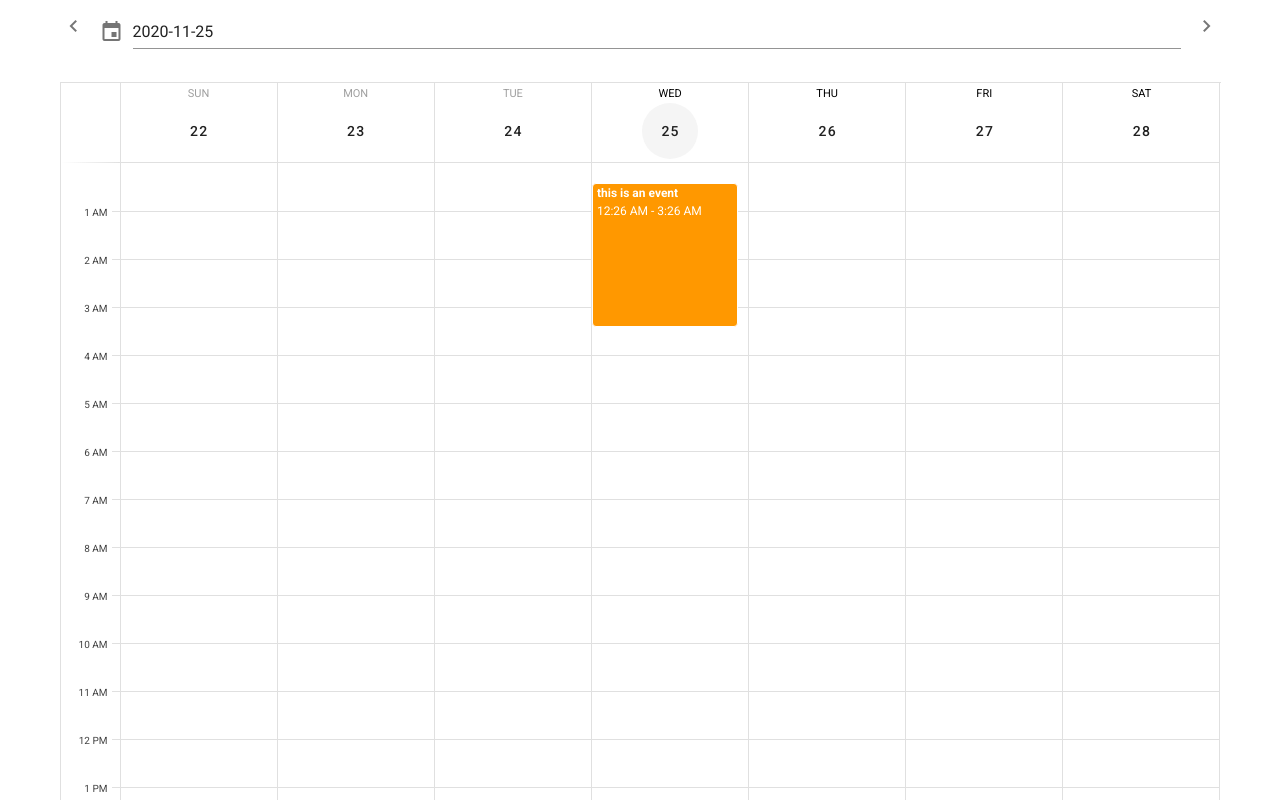
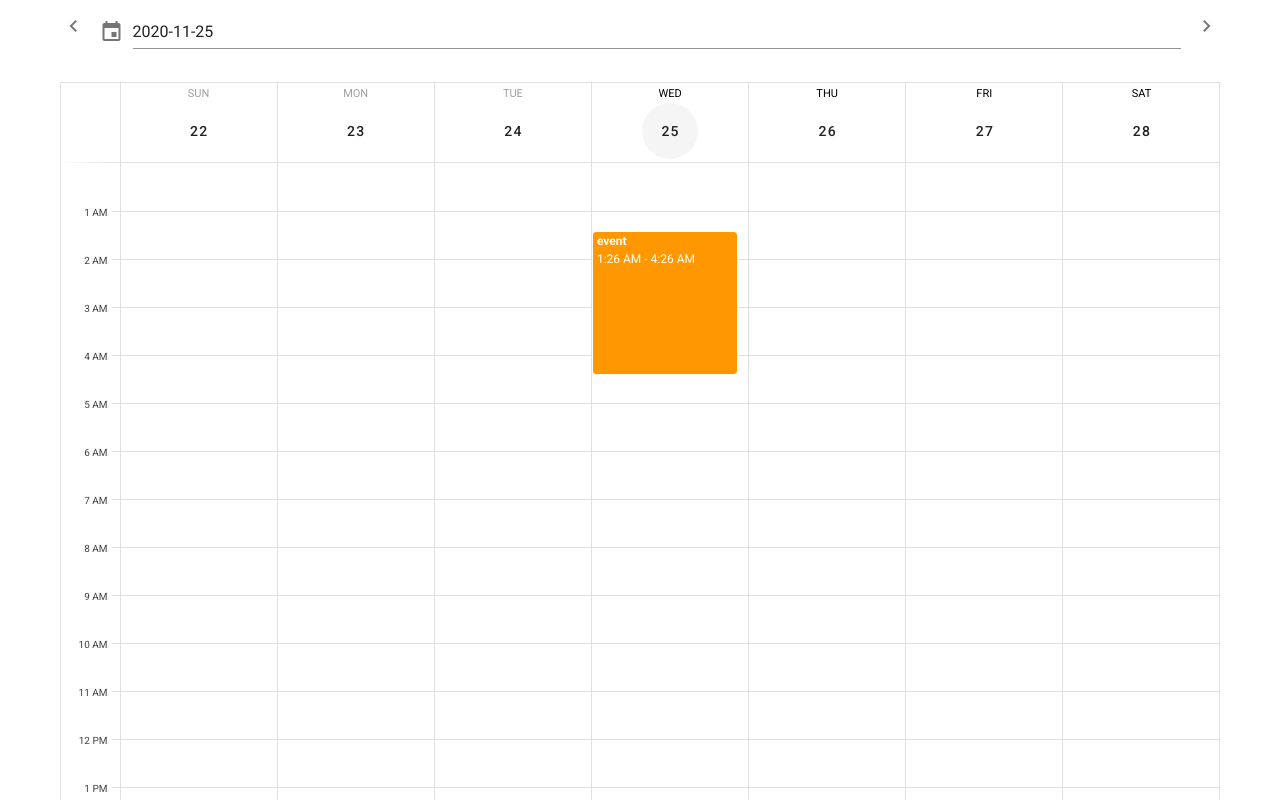
Before and after one commit to slkrx/calendar, a Vue app: page / in a window 1280 px wide. Shown: the top 800 px of the page. Built offline with nearby package versions, Linux system fonts and the light colour scheme.

Commit message:
add task view

```diff
--- a/src/components/Calendar.vue
+++ b/src/components/Calendar.vue
@@ -14,7 +14,19 @@
             v-bind:events="events"
             v-model="value"
             v-bind:event-color="getEventColor"
+            v-on:click:event="showEvent"
           ></v-calendar>
+          <v-menu
+              v-model="selectedOpen"
+              :close-on-content-click="false"
+              :activator="selectedElement"
+              offset-x
+          >
+            <CalendarEventShow
+              v-bind.sync="selectedEvent"
+              v-bind:selectedOpen.sync="selectedOpen"
+            />
+          </v-menu>
         </v-sheet>
       </v-col>
     </v-row>
@@ -23,30 +35,65 @@
 
 <script>
 import CalendarNavigator from './CalendarNavigator'
+import CalendarEventShow from './CalendarEventShow'
 
 let start = new Date()
+start.setHours(1)
 let end = new Date(start)
 end.setHours(start.getHours() + 3)
 
 export default {
-  components: { CalendarNavigator },
+  components: {
+    CalendarNavigator,
+    CalendarEventShow
+  },
   data: function() {
     return {
       value: new Date().toISOString().substr(0, 10),
       events: [
         {
-          name: 'this is an event',
+          name: 'event',
           start: start,
           end: end,
           color: 'orange',
-          timed: true
+          timed: true,
+          description: 'this is an event'
+        },
+        {
+          name: 'Walk the dog',
+          start: new Date("November 17, 2020 2:00:00"),
+          end: new Date("November 17, 2020 3:00:00"),
+          color: 'blue',
+          timed: true,
+          description: 'After you feed her you need to take her out.'
         }
-      ]
+      ],
+      selectedEvent: {},
+      selectedElement: null,
+      selectedOpen: false
     }
   },
   methods: {
     getEventColor(event) {
       return event.color
+    },
+    showEvent({ nativeEvent, event }) {
+      const open = () => {
+        this.selectedEvent = event
+        this.selectedElement = nativeEvent.target
+        setTimeout(() => {
+          this.selectedOpen = true
+        }, 10)
+      }
+
+      if (this.selectedOpen) {
+        this.selectedOpen = false
+        setTimeout(open, 10)
+      } else {
+        open()
+      }
+
+      nativeEvent.stopPropagation()
     }
   }
 }
--- /dev/null
+++ b/src/components/CalendarEventShow.vue
@@ -0,0 +1,38 @@
+<template>
+    <v-card
+        color="grey lighten-4"
+        min-width="350px"
+        flat
+    >
+        <v-toolbar
+            :color="color"
+            dark
+        >
+            <v-toolbar-title v-html="name"></v-toolbar-title>
+            <v-spacer></v-spacer>
+            <v-btn
+                icon
+                @click="$emit('update:selectedOpen', false)"
+            >
+                <v-icon>mdi-close-circle</v-icon>
+            </v-btn>
+        </v-toolbar>
+        <v-card-text>
+            <v-textarea
+                :value="description"
+                @input="$emit('update:description', $event)"
+            ></v-textarea>
+        </v-card-text>
+    </v-card>
+</template>
+
+<script>
+export default {
+    props: {
+        selectedOpen: Boolean,
+        color: String,
+        name: String,
+        description: String
+    }
+}
+</script>
```
